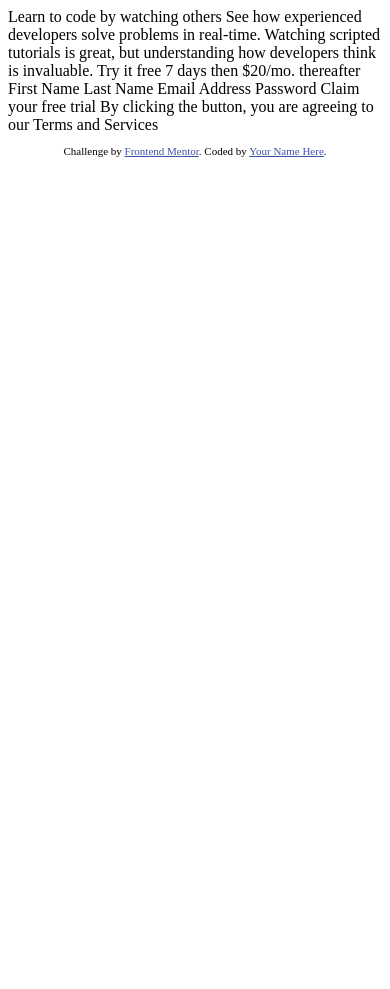
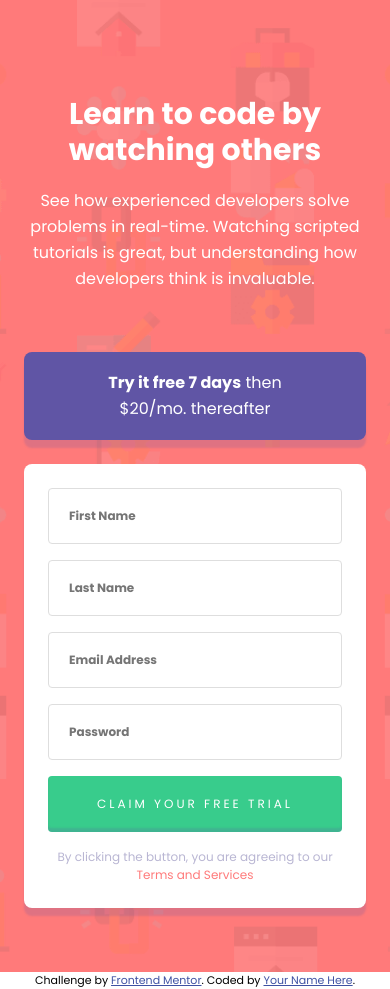
Before and after one commit to cervantesdeveloper/fem_12_sign-up, a plain HTML site: page index.html in a window 390 px wide. Before the commit the page ends 844 px from the top, so only its background shows below. Drawn offline with Linux system fonts and the light colour scheme.

Commit message:
mobile layout was done

```diff
--- /dev/null
+++ b/css/styles.css
@@ -0,0 +1,133 @@
+/***** custom properties ****/
+
+:root{
+    /*==colors==*/
+    --color-alert: rgb(255, 122, 122);
+    --color-purple: rgb(96, 85, 165);
+    --color-purple-grayish: rgb(185, 182, 211);
+    --color-purple-dark: rgb(62, 60, 73);
+    --color-purple-alpha: rgba(96, 85, 165, .2);
+    --color-cta: rgb(56, 204, 140);
+    --color-white: rgb(255, 255, 255);
+
+    /*==fonts ==*/
+
+    --font-main: 'Poppins', sans-serif;
+}
+
+/***** reset *****/
+html{
+    box-sizing: border-box;
+    font-family: var(--font-main);
+    font-size: 62.5%;
+}
+
+*,
+*::before,
+*::after{
+    box-sizing: inherit;
+    margin: 0;
+    padding: 0;
+}
+
+/***** components *****/
+
+/***** utilities *****/
+.attribution { font-size: 11px; text-align: center; }
+.attribution a { color: hsl(228, 45%, 44%); }
+
+/***** site styles *****/
+.hero{
+    text-align: center;
+    color: var(--color-white);
+}
+.hero__heading h1{
+    margin: 2rem auto;
+    font-size: 3rem;
+    line-height: 1.2;
+}
+
+.hero__text{
+    margin-bottom: 6rem;
+    font-size: 1.6rem;
+    line-height: 1.625;
+}
+
+
+main{
+    min-height: 100vh;
+    padding: 7.6rem 2.4rem 6.4rem;
+    background-color: var(--color-alert);
+    background-image: url("../images/bg-intro-mobile.png");
+    background-repeat: no-repeat;
+    background-size: cover;
+}
+
+.sign-up__form{
+    padding: 2.4rem;
+    background-color: var(--color-white);
+    border-radius: .8rem;
+    box-shadow: 0 .8rem .2rem 0 var(--color-purple-alpha);
+}
+
+.sign-up__form input{
+    margin-bottom: 1.6rem;
+    width: 100%;
+    height: 5.6rem;
+    font-family: var(--font-main);
+    font-size: 1.2rem;
+    border-radius: .4rem;
+}
+
+.sign-up__form input:not([type= "submit"]){
+    font-weight: 700;
+    padding: 0 2rem;
+    border: 1px solid #dedede;
+}
+
+.sign-up__form input[type= "submit"]{
+    text-transform: uppercase;
+    letter-spacing: .3rem;
+    color: white;
+    background-color: var(--color-cta);
+    border: none;
+    box-shadow: inset 0 -.4rem .2rem 0 var(--color-purple-alpha);
+}
+
+.sign-up__form input[type= "submit"]:hover{
+    cursor: pointer;
+}
+
+.sign-up__form p{
+    font-size: 1.2rem;
+    text-align: center;
+    color: var(--color-purple-grayish);
+}
+
+.sign-up__form p a{
+    color: var(--color-alert);
+    text-decoration: none;
+}
+
+.sign-up__offer{
+    margin-bottom: 2.4rem;
+    padding: 1.8rem 2.4rem;
+    background-color: var(--color-purple);
+    border-radius: .8rem;
+    box-shadow: 0 .8rem .2rem 0 var(--color-purple-alpha);
+}
+
+.sign-up__offer p{
+    margin-right: auto;
+    margin-left: auto;
+    width: 70%;
+    font-weight: 400;
+    text-align: center;
+    font-size: 1.6rem;
+    line-height: 1.625;
+    color: white;
+}
+
+.sign-up__offer p span{
+    font-weight: 700;
+}
--- a/index.html
+++ b/index.html
@@ -7,30 +7,46 @@
   <link rel="icon" type="image/png" sizes="32x32" href="./images/favicon-32x32.png">
 
   <title>Frontend Mentor | Intro component with sign up form</title>
-
-  <!-- Feel free to remove these styles or customise in your own stylesheet 👍 -->
-  <style>
-    .attribution { font-size: 11px; text-align: center; }
-    .attribution a { color: hsl(228, 45%, 44%); }
-  </style>
+  <link rel="preconnect" href="https://fonts.googleapis.com">
+  <link rel="preconnect" href="https://fonts.gstatic.com" crossorigin>
+  <link href="https://fonts.googleapis.com/css2?family=Poppins:ital,wght@0,400;0,500;0,600;0,700;1,400;1,500&display=swap" rel="stylesheet">
+  <link rel="stylesheet" href="/css/styles.css">
 </head>
 <body>
+  <main>
+    <div class="hero">
+      <div class="hero__heading">
+        <h1>Learn to code by watching others</h1>
+      </div>
 
-  Learn to code by watching others
+      <div class="hero__text">
+        <p>
+          See how experienced developers solve problems in real-time. Watching scripted tutorials is great, but understanding how developers think is invaluable.
+        </p>
+      </div>
+    </div>
 
-  See how experienced developers solve problems in real-time. Watching scripted tutorials is great,
-  but understanding how developers think is invaluable.
+    <div class="sign-up">
+      <div class="sign-up__offer">
+        <p><span>Try it free 7 days</span> then $20/mo. thereafter</p>
+      </div>
 
-  Try it free 7 days then $20/mo. thereafter
+      <div class="sign-up__form">
+        <form>
+          <input type="text" name="name" placeholder="First Name" title="First Name cannot be empty" required pattern="^[A-Za-zÑñÁáÉéÍíÓóÚúÜü\s]+$">
+          <input type="text" name="lastname" placeholder="Last Name" title="Last Name cannot be empty" required pattern="^[A-Za-zÑñÁáÉéÍíÓóÚúÜü\s]+$">
+          <input type="email" name="email" placeholder="Email Address" title="Email Address cannot be empty" required pattern="^[a-z0-9]+(\.[_a-z0-9]+)*@[a-z0-9-]+(\.[a-z0-9-]+)*(\.[a-z]{2,15})$">
+          <input type="password" name="password" placeholder="Password" title="Password cannot be empty" required>
+          <input type="submit" value="Claim your free trial">
+          <p>By clicking the button, you are agreeing to our <a href="#">Terms and Services</a></p>
+        </form>
+      </div>
+    </div>
+  </main>
 
-  First Name
-  Last Name
-  Email Address
-  Password
 
-  Claim your free trial
 
-  By clicking the button, you are agreeing to our Terms and Services
+
 
   <footer>
     <p class="attribution">
@@ -38,5 +54,6 @@
       Coded by <a href="#">Your Name Here</a>.
     </p>
   </footer>
+  <script src="js/main.js" type="module"></script>
 </body>
 </html>
```
Also changed, not shown: js/main.js (added), 1 other file.
